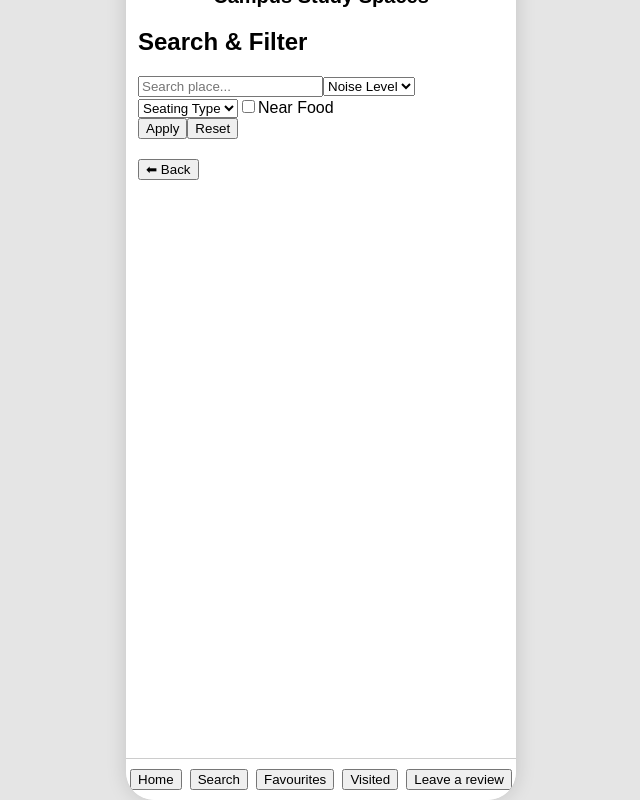
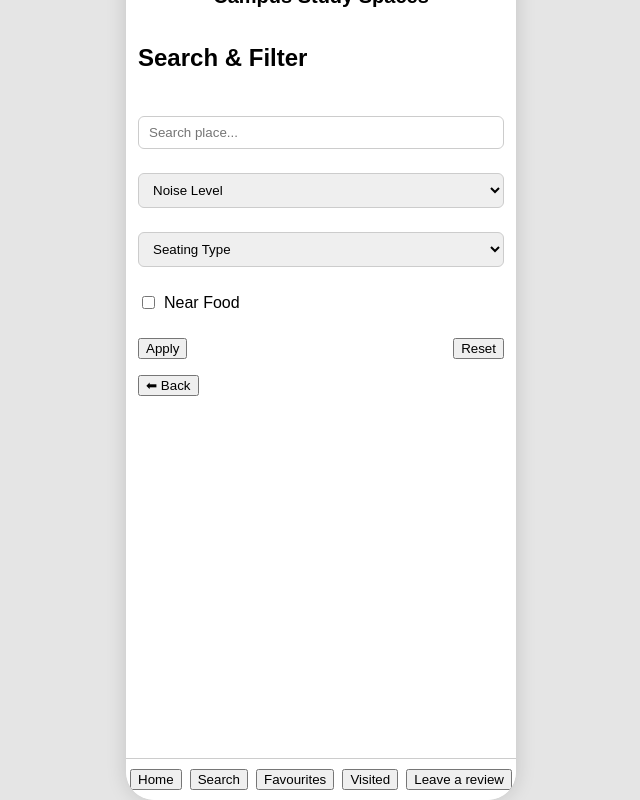
Before and after one commit to HussainM3/campus-study-place-app, a React (Vite) app: page / in a window 1280 px wide. Both pictures are taken after a click on the button "Search". Shown: the part 44-844 px from the top of the page, without its empty margins (319-959 px from the left). Built offline with nearby package versions, Linux system fonts and the light colour scheme.

Commit message:
Added much more styling

```diff
--- a/src/App.css
+++ b/src/App.css
@@ -7,3 +7,60 @@ body {
   align-items: center;
   min-height: 100vh;
 }
+
+/* Generic page wrapper */
+.page-container {
+  display: flex;
+  flex-direction: column;
+  gap: 16px;
+  padding-bottom: 80px; /* space for nav */
+}
+
+/* Input and select styling */
+.input-field {
+  width: 100%;
+  padding: 8px 10px;
+  margin-top: 8px;
+  border-radius: 6px;
+  border: 1px solid #ccc;
+  box-sizing: border-box;
+}
+
+/* Textarea styling */
+.textarea-field {
+  width: 100%;
+  padding: 8px 10px;
+  min-height: 80px;
+  border-radius: 6px;
+  border: 1px solid #ccc;
+  margin-top: 8px;
+  box-sizing: border-box;
+  resize: vertical;
+}
+
+/* Buttons group */
+.button-group {
+  display: flex;
+  justify-content: space-between;
+  gap: 10px;
+  margin-top: 10px;
+}
+
+/* Submit button */
+.submit-button {
+  margin-top: 12px;
+  width: 100%;
+  padding: 10px;
+  border-radius: 6px;
+  border: none;
+  background-color: #eee;
+  cursor: pointer;
+}
+
+/* Checkbox spacing */
+.checkbox-field {
+  display: flex;
+  align-items: center;
+  gap: 6px;
+  margin-top: 10px;
+}
--- a/src/App.jsx
+++ b/src/App.jsx
@@ -1,6 +1,5 @@
+import { useState } from "react";
 import './App.css';
-
-import { useState } from "react";
 
 import Home from "./components/Home.jsx";
 import Search from "./components/Search.jsx";
--- a/src/components/Review.jsx
+++ b/src/components/Review.jsx
@@ -1,6 +1,7 @@
 import { useState } from "react";
+import '../App.css';
 
-export default function Review({ place }) {
+export default function Review({ place, goTo }) {
   const isGeneralReview = !place;
 
   const [rating, setRating] = useState(0);
@@ -23,14 +24,14 @@ export default function Review({ place }) {
   };
 
   return (
-    <div>
+    <div className="page-container">
       <h2>
         {isGeneralReview
           ? "Leave a review below for a campus study space"
           : `Leave a review for ${place.name}`}
       </h2>
 
-      <form onSubmit={handleSubmit}>
+      <form className="form-container" onSubmit={handleSubmit}>
         <label>Rating (1–5)</label>
         <select
           value={rating}
@@ -45,8 +46,12 @@ export default function Review({ place }) {
           <option value={5}>5 - Excellent</option>
         </select>
 
+        <br></br>
+        <br></br>
+
         <label>Your review</label>
         <textarea
+          className="textarea-field"
           placeholder={
             isGeneralReview
               ? "Share your thoughts about a campus study space"
@@ -57,7 +62,8 @@ export default function Review({ place }) {
           required
         />
 
-        <button type="submit">Submit review</button>
+        <button type="submit" className="submit-button">Submit review</button>
+        <button className="back-button" onClick={() => goTo("home")}>⬅ Back</button>
       </form>
     </div>
   );
--- a/src/components/Search.jsx
+++ b/src/components/Search.jsx
@@ -1,4 +1,5 @@
 import { useState } from "react";
+import '../App.css';
 
 export default function Search({ goTo }) {
   const [, setNoise] = useState("");
@@ -6,37 +7,37 @@ export default function Search({ goTo }) {
   const [nearFood, setNearFood] = useState(false);
 
   return (
-    <div>
+    <div className="page-container">
       <h2>Search & Filter</h2>
 
-      <input placeholder="Search place..." />
+      <input className="input-field" placeholder="Search place..." />
 
-      <select onChange={(e) => setNoise(e.target.value)}>
+      <select className="input-field" onChange={(e) => setNoise(e.target.value)}>
         <option value="">Noise Level</option>
         <option value="Quiet">Quiet</option>
         <option value="Moderate">Moderate</option>
         <option value="Loud">Loud</option>
       </select>
 
-      <select onChange={(e) => setSeating(e.target.value)}>
+      <select className="input-field" onChange={(e) => setSeating(e.target.value)}>
         <option value="">Seating Type</option>
         <option value="Individual">Individual</option>
         <option value="Group">Group</option>
         <option value="Couch">Couch</option>
       </select>
 
-      <label>
+      <label className="checkbox-field">
         <input type="checkbox" onChange={() => setNearFood(!nearFood)} />
         Near Food
       </label>
 
-      <br />
+      <div className="button-group">
+        <button>Apply</button>
+        <button>Reset</button>
+      </div>
 
-      <button>Apply</button>
-      <button>Reset</button>
-
-      <div style={{ marginTop: "20px" }}>
-        <button onClick={() => goTo("home")}>⬅ Back</button>
+      <div>
+        <button className="back-button" onClick={() => goTo("home")}>⬅ Back</button>
       </div>
     </div>
   );
```
